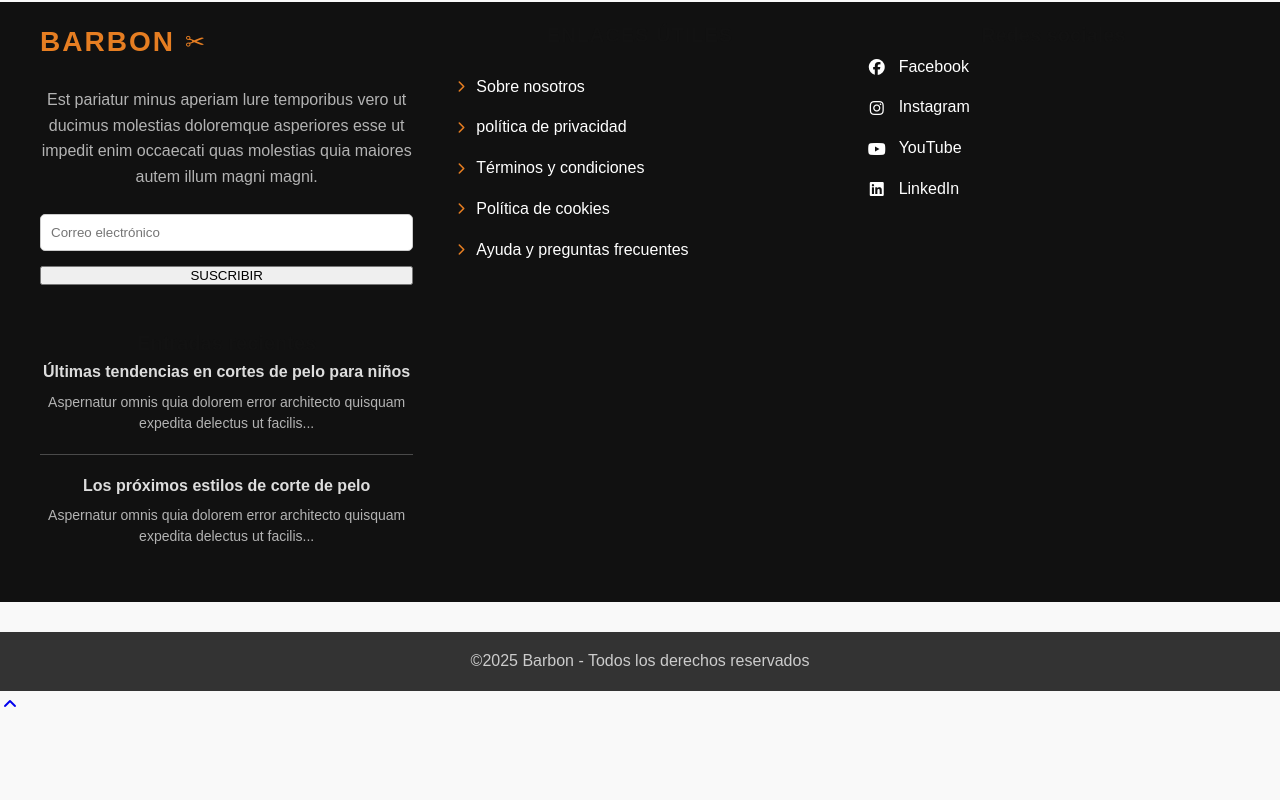
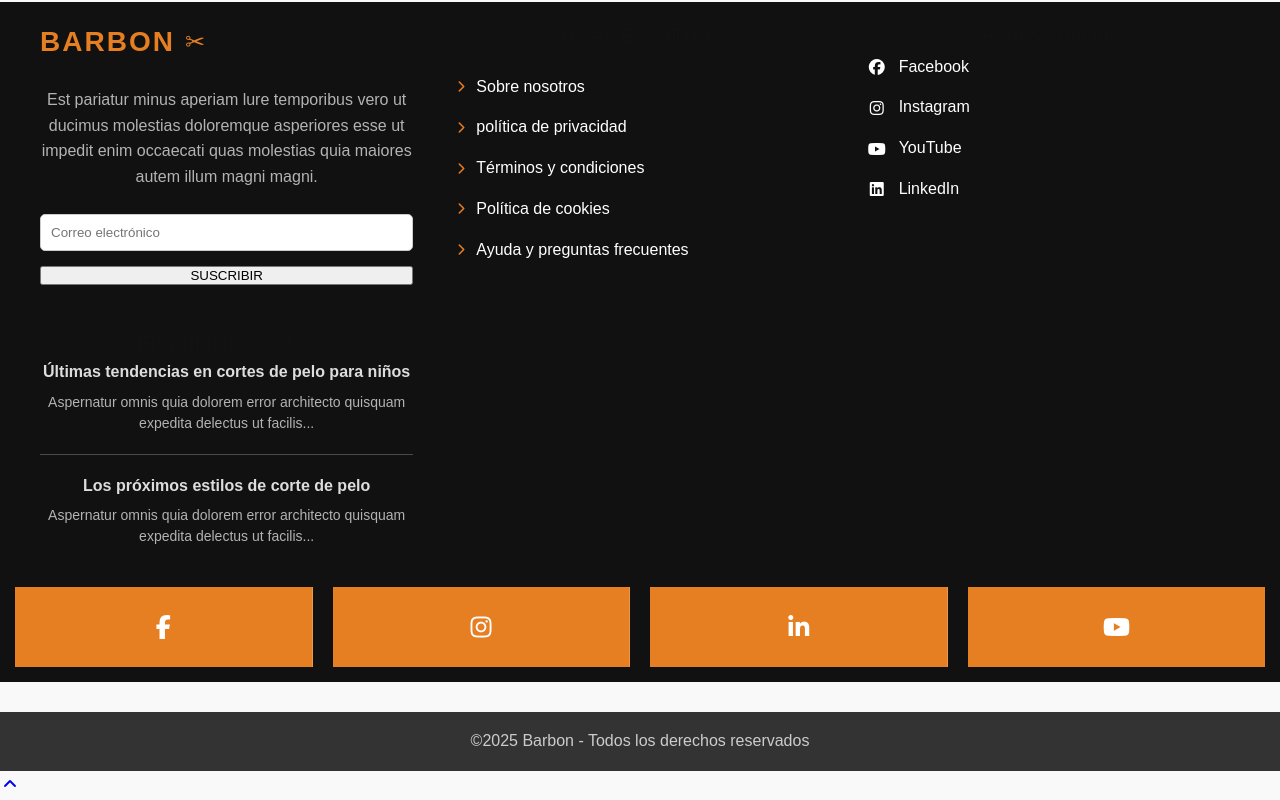
Before and after one commit to medinaapanduroo14-lang/PA1_Desarrollo_web, a plain HTML site: page nosotros.html in a window 1280 px wide. Shown: the part 1294-2094 px from the top of the page. Before the commit the page ends 2014 px from the top, so only its background shows below. Drawn offline with Linux system fonts and the light colour scheme.

Commit message:
asdsaasdas

```diff
--- a/assets/css/style.css
+++ b/assets/css/style.css
@@ -797,3 +797,36 @@ h2 {
         grid-template-columns: 1fr;
     }
 }
+
+.boton {
+    background-color: #e67e22;
+    color: white;
+    width: 900px;
+    height: 80px;
+    display: flex;
+    justify-content: center;
+    align-items: center;
+    text-decoration: none;
+    font-size: 24px;
+    transition: all 0.3s ease;
+    border-right: 1px solid rgba(255, 255, 255, 0.2);
+    margin: 0;
+    border-radius: 0;
+}
+
+.boton:last-child {
+    border-right: none;
+}
+
+.boton:hover {
+    background-color: #d35400;
+    transform: translateY(-3px);
+}
+
+.boton i {
+    transition: transform 0.3s ease;
+}
+
+.boton:hover i {
+    transform: scale(1.2);
+}
--- a/nosotros.html
+++ b/nosotros.html
@@ -188,7 +188,23 @@
                 </div>
             </div>
         </div>
+
+        <div class="contenedor">
+        <a href="https://www.facebook.com/" class="boton">
+            <i class="fab fa-facebook-f"></i>
+        </a>
+        <a href="https://www.instagram.com" class="boton">
+            <i class="fab fa-instagram"></i>
+        </a>
+        <a href="https://pe.linkedin.com" class="boton">
+            <i class="fab fa-linkedin-in"></i>
+        </a>
+        <a href="https://www.youtube.com" class="boton">
+            <i class="fab fa-youtube"></i>
+        </a>
+    </div>
     </footer>
+
 
 
 
```
